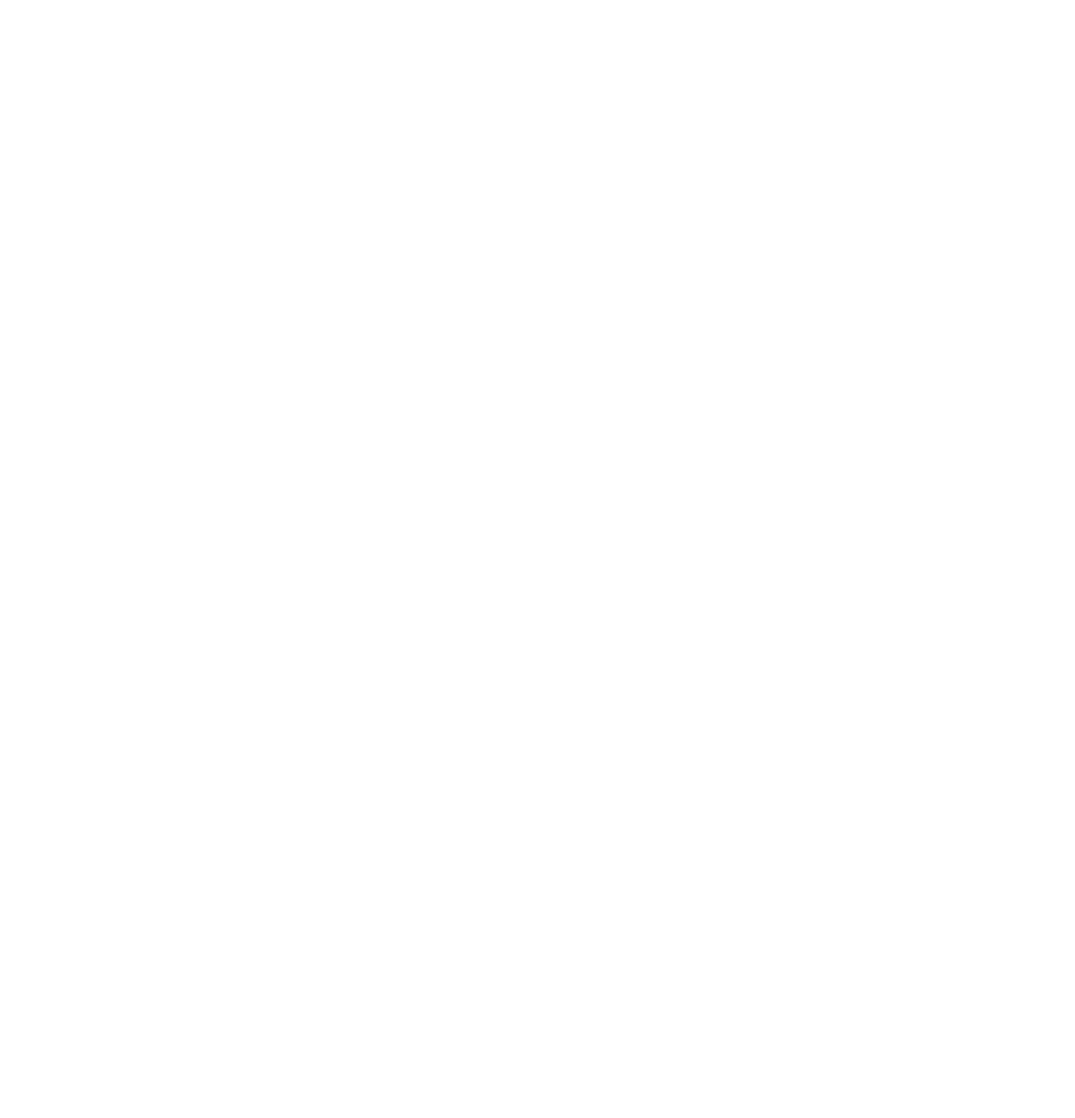
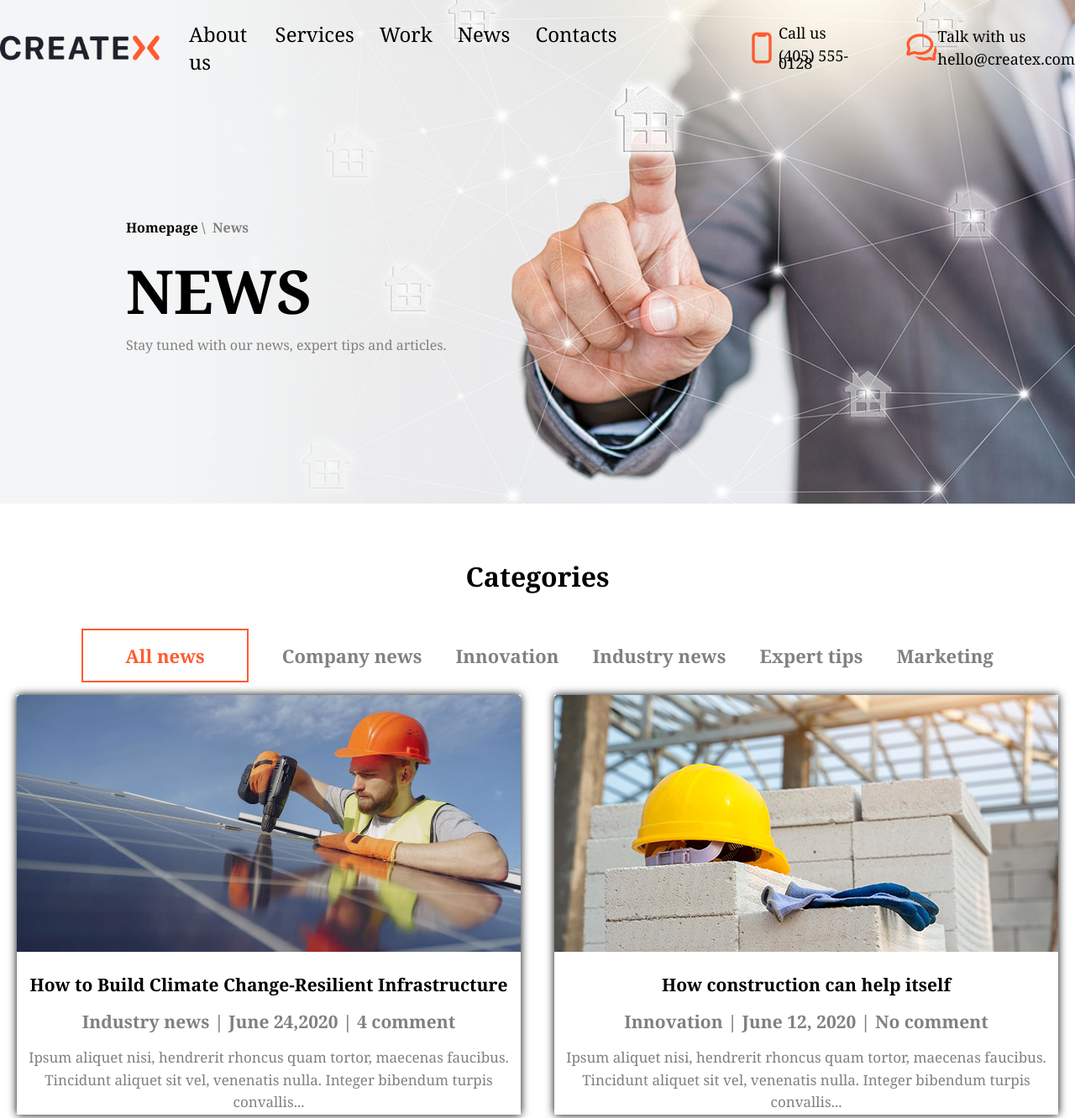
Before and after one commit to Manuchehrzoda/Services, a plain HTML site: page src-Saiddamir/saiddamir.html in a window 1280 px wide. Shown: the top 1332 px of the page at 84% size. Before the commit the page ends 800 px from the top, so only its background shows below. Drawn offline with Linux system fonts and the light colour scheme.

Commit message:
saiddamir

```diff
--- a/src-Saiddamir/saiddamir.css
+++ b/src-Saiddamir/saiddamir.css
@@ -0,0 +1,84 @@
+.navbar{
+    display: flex;
+    align-items: center;
+    justify-content: center;
+    gap: 35px;
+}
+.flex{
+    display: flex;
+    align-items: center;
+}
+.flex2{
+    display: flex;
+    align-items: center;
+    font-size: 8px;
+}
+.text{
+    font-size: 18px;
+    line-height: 50%;
+}
+.txtsize{
+    font-size: 24px;
+}
+.grey{
+    color: grey;
+}
+.xl{
+    font-size: 72px;
+    line-height: 15%;
+}
+.theme{
+    text-align: center;
+    font-size: 32px;
+}
+.redd{
+    border: 2px solid #FF5A30;
+    padding: 15px 50px;
+    color: #FF5A30;
+}
+.jus-aro{
+    justify-content: space-around;
+    border-radius: 16px;
+}
+.info{
+    text-align: center;
+    font-size: 14px;
+    line-height: 190%;
+    p{
+        font-size: 17px;
+        color: grey;
+    }
+}
+.gt{
+    font-size: 21px;
+    color: grey;
+}
+.info{
+   width: 600px;
+   height: 500px;
+   box-shadow: 0 0 10px 0;
+   border: none;
+}
+.jus-bet{
+    justify-content: center;
+    gap: 40px;
+    font-size: 11px;
+    color: grey;
+}
+.mg{
+    margin: 135px 150px;
+}
+.txt{
+    display: flex;
+    gap: 30px;
+}
+.backimage{
+    background-image:url(./background\ \(1\).png) ;
+    width: 100%;
+    height: 600px;
+    background-position: right;
+}
+body{
+    font-family: ui-serif, Georgia, Cambria, "Times New Roman", Times, serif;
+    margin: 0;
+}
--- a/src-Saiddamir/saiddamir.html
+++ b/src-Saiddamir/saiddamir.html
@@ -7,6 +7,96 @@
     <link rel="stylesheet" href="./saiddamir.css">
 </head>
 <body>
-
+    <div class="backimage">
+    <div class="navbar">
+        <img width="190px" src="./cratertx.png" alt="">
+        <div class="txt">
+        <p class="txtsize">About us</p>
+        <p class="txtsize">Services</p>
+        <p class="txtsize">Work</p>
+        <p class="txtsize">News</p>
+        <p class="txtsize">Contacts</p>
+       </div>
+       <p> </p>
+       <p> </p>
+       <p> </p>
+         <div class="flex">
+            <img width="40px" height="40px" src="./fon.png" alt="">
+            <div class="text">
+        <p>Call us</p>
+        <p>(405) 555-0128</p>
+            </div>
+        </div>
+         <div class="flex">
+            <img width="40px" height="40px" src="./soob.png" alt="">
+            <div class="text">
+        <p>Talk with us</p>
+        <p>hello@createx.com</p>
+            </div>
+        </div>
+    </div>
+    <div class="mg">
+    <div class="flex2">
+    <h1>Homepage </h1>
+    <h1 class="grey"> \  News </h1>
+    </div>
+    <h1 class="xl">NEWS</h1>
+    <p class="grey">Stay tuned with our news, expert tips and articles.</p>
+    </div>
+    </div>
+    <p> </p>
+    <h2 class="theme">Categories</h2>
+    <div class="flex jus-bet">
+        <h1 class="redd">All news</h1>
+        <h1>Company news</h1>
+        <h1>Innovation</h1>
+        <h1>Industry news</h1>
+        <h1>Expert tips</h1>
+        <h1>Marketing</h1>
+    </div>
+    <div class="flex jus-aro">
+        <div class="info">
+            <img width="100%" height="306px" src="./otkrivay.png" alt="">
+            <h2>How to Build Climate Change-Resilient Infrastructure</h2>
+            <h1 class="gt">Industry news | June 24,2020 | 4 comment</h1>
+            <p>Ipsum aliquet nisi, hendrerit rhoncus quam tortor, maecenas faucibus. <br> Tincidunt aliquet sit vel, venenatis nulla. Integer bibendum turpis convallis...</p>
+        </div>
+        <div class="info">
+            <img width="100%" height="306px" src="./otkrivay2.png" alt="">
+            <h2>How construction can help itself</h2>
+            <h1 class="gt">Innovation | June 12, 2020 | No comment</h1>
+            <p>Ipsum aliquet nisi, hendrerit rhoncus quam tortor, maecenas faucibus. <br> Tincidunt aliquet sit vel, venenatis nulla. Integer bibendum turpis convallis...</p>
+        </div>
+    </div>
+    <p> </p>
+    <div class="flex jus-aro">
+        <div class="info">
+            <img width="100%" height="306px" src="./tool.png" alt="">
+            <h2>How to Build Climate Change-Resilient Infrastructure</h2>
+            <h1 class="gt">Industry news | June 24,2020 | 4 comment</h1>
+            <p>Ipsum aliquet nisi, hendrerit rhoncus quam tortor, maecenas faucibus. <br> Tincidunt aliquet sit vel, venenatis nulla. Integer bibendum turpis convallis...</p>
+        </div>
+        <div class="info">
+            <img width="100%" height="306px" src="./tool2.png" alt="">
+            <h2 style="color: #FF5A30;">Building construction Hand Tools</h2>
+            <h1 class="gt">Innovation | June 12, 2020 | No comment</h1>
+            <p>Ipsum aliquet nisi, hendrerit rhoncus quam tortor, maecenas faucibus. <br> Tincidunt aliquet sit vel, venenatis nulla. Integer bibendum turpis convallis...</p>
+        </div>
+    </div>
+    <p> </p>
+    <div class="flex jus-aro">
+        <div class="info">
+            <img width="100%" height="306px" src="./bob.png" alt="">
+            <h2>How to Build Climate Change-Resilient Infrastructure</h2>
+            <h1 class="gt">Industry news | June 24,2020 | 4 comment</h1>
+            <p>Ipsum aliquet nisi, hendrerit rhoncus quam tortor, maecenas faucibus. <br> Tincidunt aliquet sit vel, venenatis nulla. Integer bibendum turpis convallis...</p>
+        </div>
+        <div class="info">
+            <img width="100%" height="306px" src="./bob1.png" alt="">
+            <h2>How construction can help itself</h2>
+            <h1 class="gt">Innovation | June 12, 2020 | No comment</h1>
+            <p>Ipsum aliquet nisi, hendrerit rhoncus quam tortor, maecenas faucibus. <br> Tincidunt aliquet sit vel, venenatis nulla. Integer bibendum turpis convallis...</p>
+        </div>
+    </div>
 </body>
 </html>
```
Also changed, not shown: src-Saiddamir/bob.png (added), src-Saiddamir/bob1.png (added), src-Saiddamir/cratertx.png (added), src-Saiddamir/fon.png (added), src-Saiddamir/lav.png (added), src-Saiddamir/otkrivay.png (added), src-Saiddamir/otkrivay2.png (added), src-Saiddamir/reddit.png (added), src-Saiddamir/soob.png (added), src-Saiddamir/taphomayk.png (added), src-Saiddamir/tool.png (added), src-Saiddamir/tool2.png (added), 1 other file.
